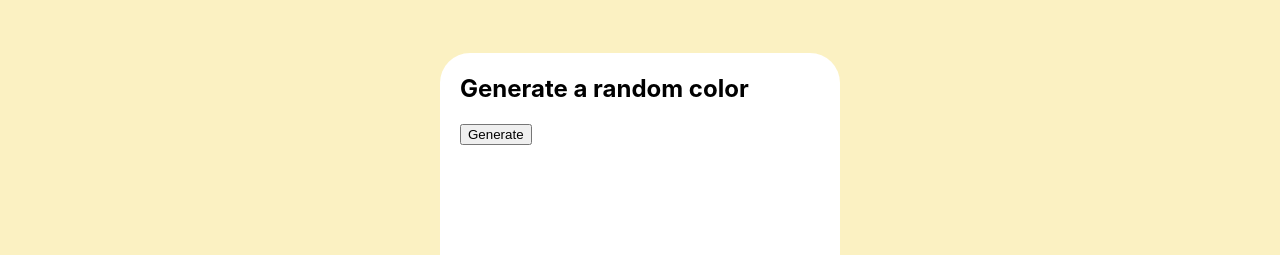
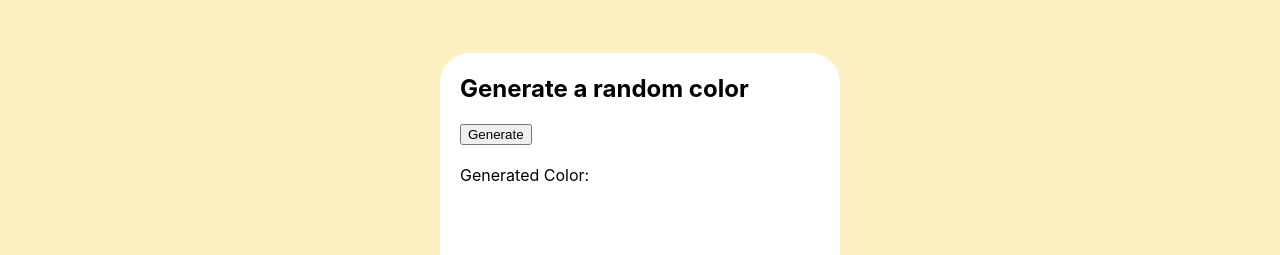
Before and after one commit to anzhlnk/react-random-color-generator, a React (Create React App) app: page / in a window 1280 px wide. Shown: the top 255 px of the page. Built offline with nearby package versions, Linux system fonts and the light colour scheme.

Commit message:
Add plain text: Generated Color:

```diff
--- a/src/Random.js
+++ b/src/Random.js
@@ -4,7 +4,6 @@ import { useState } from 'react';
 
 export default function RandomColor() {
   const [color, setColor] = useState('white');
-  const [defaultText, setDefaultText] = useState('');
 
   return (
     <div
@@ -17,22 +16,23 @@ export default function RandomColor() {
         width: 400,
         padding: '2px 20px',
         borderRadius: '30px',
+        transition: 'all 0.5s ease-in-out',
       }}
     >
       <h2> Generate a random color</h2>
       <button
         onClick={() => {
           setColor(randomcolor());
-          setDefaultText('Generated Color:');
         }}
       >
         Generate
       </button>
       <br />
       <br />
-      <div>
-        {' '}
-        {defaultText} {color !== 'white' && color}
+      <div
+        style={{ backgroundColor: color, transition: 'all 0.5s ease-in-out' }}
+      >
+        Generated Color: {color !== 'white' && color}
       </div>
     </div>
   );
--- a/src/UserColor.js
+++ b/src/UserColor.js
@@ -21,6 +21,7 @@ export default function UserColor() {
         width: 400,
         padding: '2px 20px',
         borderRadius: '30px',
+        transition: 'all 0.5s ease-in-out',
       }}
     >
       <h2>Choose your color</h2>
```
